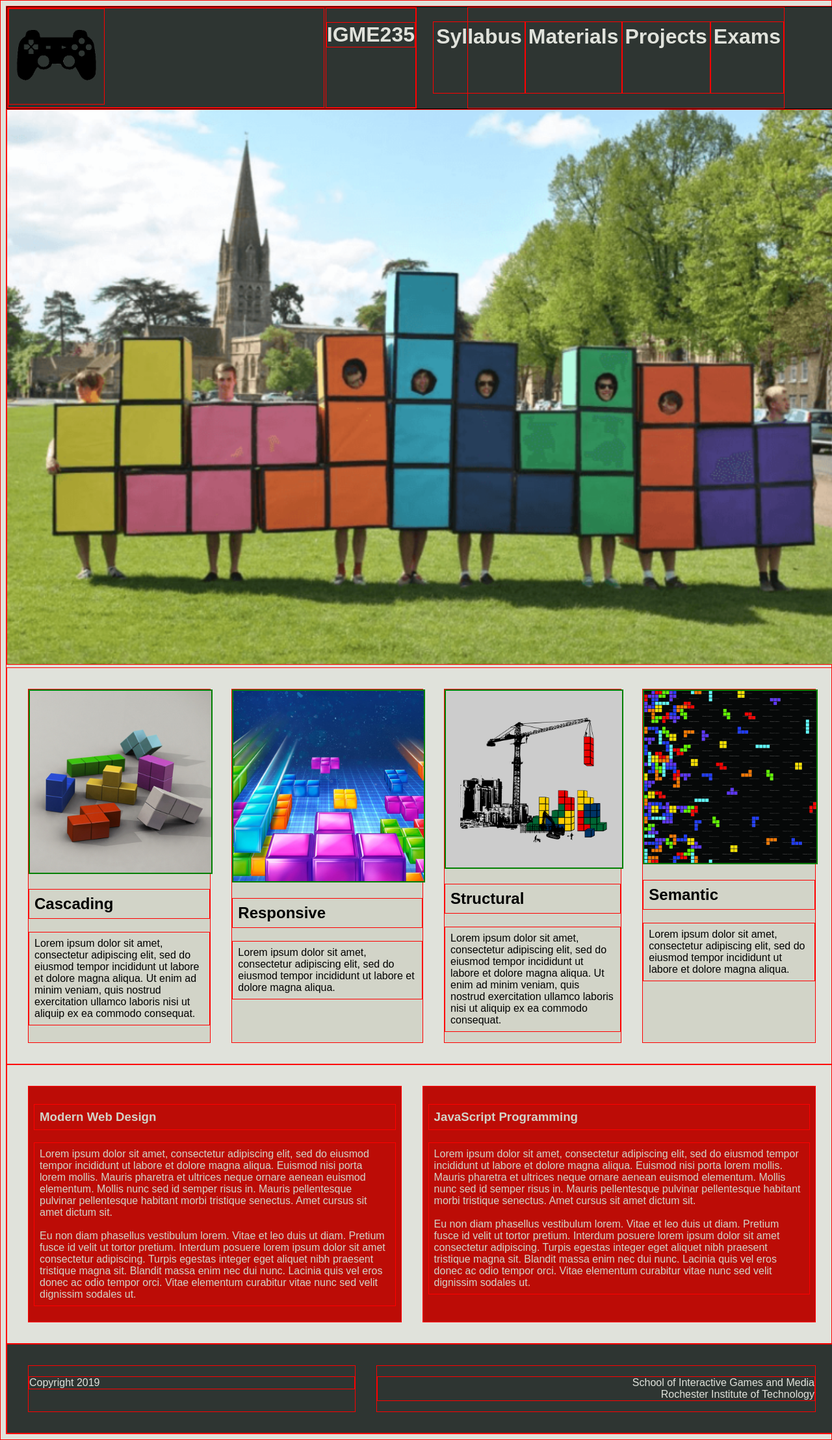
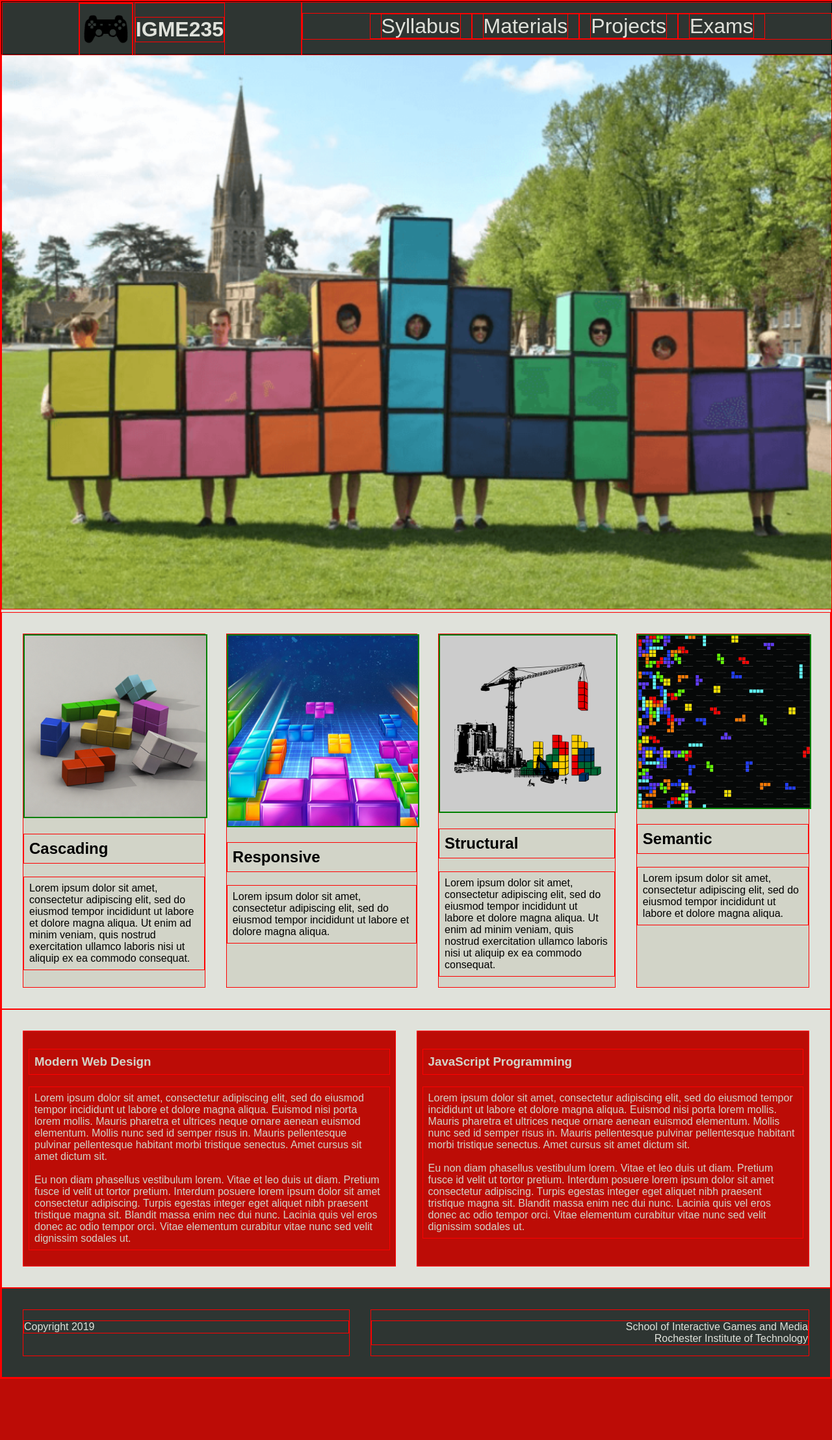
Before and after one commit to panguino729/IGME235, a PHP site: page /designSpec/index.html in a window 1280 px wide. Shown: the whole page at 65% size. After the commit the page ends 2122 px from the top, so only its background shows below. Run offline with PHP 8.4, Linux system fonts and the light colour scheme.

Commit message:
fixed some stuff

```diff
--- a/designSpec/index.html
+++ b/designSpec/index.html
@@ -21,13 +21,14 @@
                 <h1>IGME235</h1>
             </div>
         </div>
-
-        <div id="buttons">
-            <h1>Syllabus</h1>
-            <h1>Materials</h1>
-            <h1>Projects</h1>
-            <h1>Exams</h1>
-        </div>
+        <nav id="buttons">
+            <ul>
+                <li><a href="#">Syllabus</a></li>
+                <li><a href="#">Materials</a></li>
+                <li><a href="#">Projects</a></li>
+                <li><a href="#">Exams</a></li>
+              </ul>
+        </nav>
     </div>
     <img id="headerImg" src="images/homemade-tetris-from-reddit-768x513.png" alt="Homemade tetris">
     <div id="styles">
--- a/designSpec/style.css
+++ b/designSpec/style.css
@@ -5,14 +5,8 @@
 
 body {
     background-color: #e0e2db;
-    width: 100%;
     grid-template-areas: "nav" "headerImg" "types" "boxes" "footer";
-}
-
-img {
-    width: 100%;
-    margin-left: auto;
-    margin-right: auto;
+    margin: 0;
 }
 
 /* NAVIGATION BAR */
@@ -25,54 +19,85 @@ img {
     display: grid;
     grid-area: nav;
     grid-template-areas: "left buttons";
+    min-width: 1f;
     border: 1px solid black;
     background-color: #2e3532;
     color: #e0e2db;
+    width: 100%;
+    height: 5rem;
 }
 
 #left {
     grid-area: left;
     display: flex;
-    width: 100%;
-    margin-left: auto;
-    margin-right: auto;
+    padding: 0 1rem;
+    width: auto;
 }
 
 #title {
     /* grid-area: title; */
+    padding: 0;
     margin-left: .1rem;
     margin-right: auto;
 }
 
 #buttons {
     grid-area: buttons;
-    display: flex;
-    justify-content: end;
-    width: 75%;
-    margin-left: auto;
-    margin-right: auto;
+    display: block;
+    width: 100%;
 }
 
-#buttons h1 {
-    padding: .25rem;
+ul {
+    list-style-type: none;
+    margin: 1rem 0;
+    padding: 0;
     text-align: center;
+    display: flex;
+    justify-content: center;
+}
+
+li {
+    padding: 0 1rem;
+    font-size: 2em;
+}
+
+a:link {
+    color: #e0e2db;
+    text-decoration: none;
+}
+
+a:visited {
+    color: #d2d4c8;
+}
+
+a:hover {
+    color: #bc0c06;
+}
+
+a:active {
+    color: #13295c;
 }
 
 #logo {
     /* grid-area: logo; */
     margin-left: auto;
-    margin-right: auto;
-    width: 100%
+    margin-right: 0;
+    height: 5rem;
+    object-fit: cover;
 }
 
 #logo img {
-    width: 30%;
+    width: auto;
+    height: 100%;
 }
 
 /* HEADER IMAGE */
 
 #headerImg {
     grid-area: headerImg;
+    width: 100%;
+    margin-left: auto;
+    margin-right: auto;
 }
 
 /* STYLES */
@@ -99,6 +124,7 @@ img {
     border: 2px solid green;
     width: 100%;
     height: auto;
+    object-fit: cover;
 }
 
 #cascading {
```
